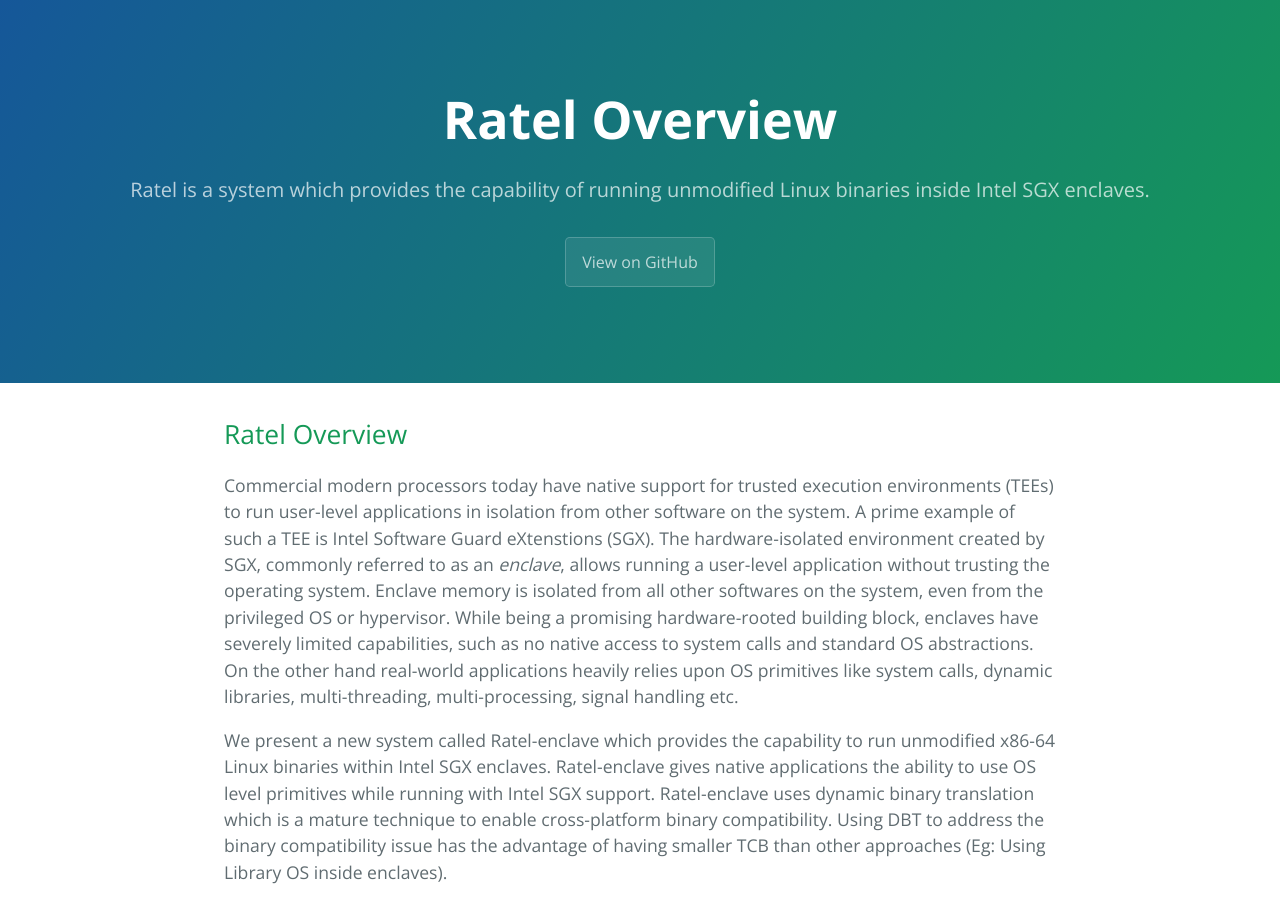
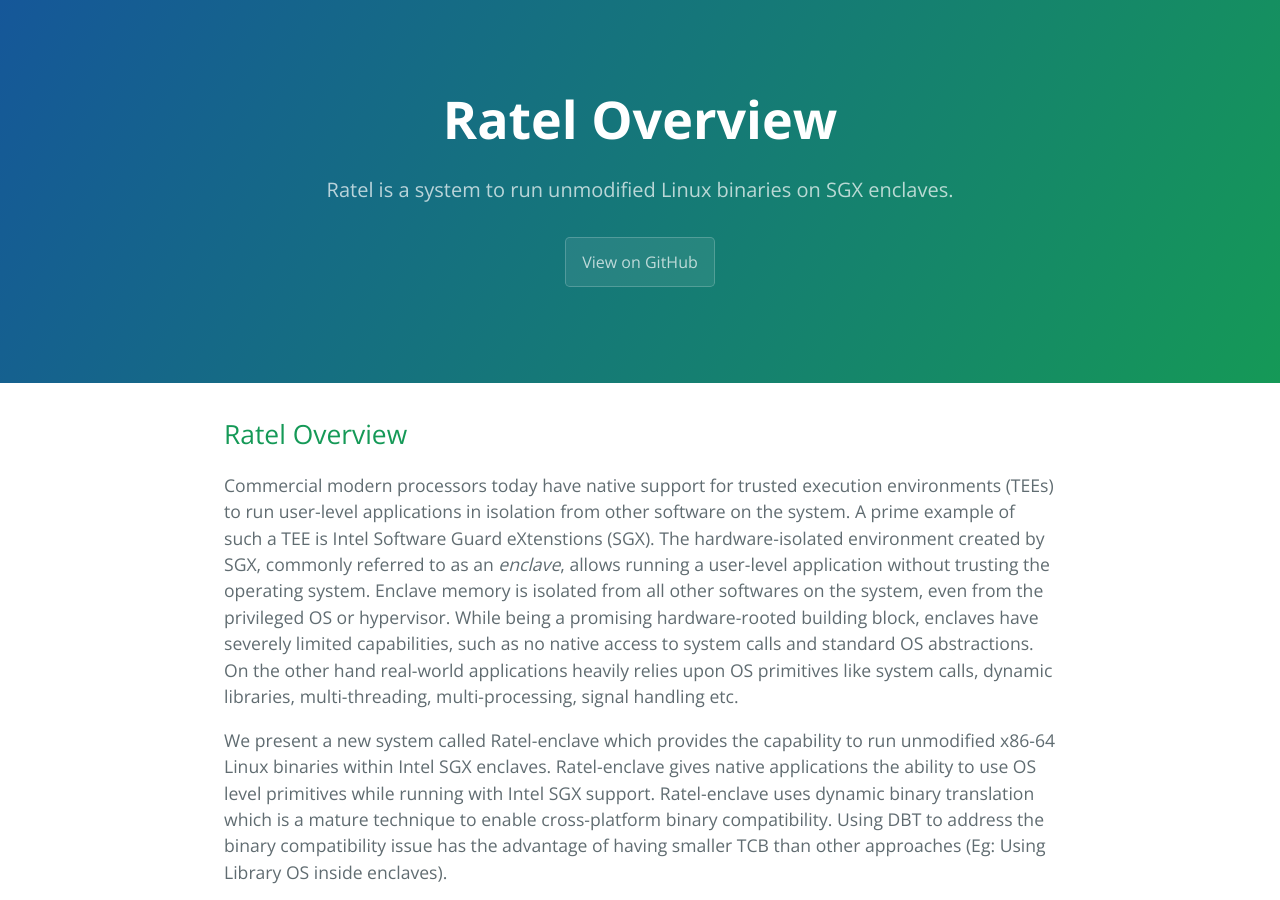
Before and after one commit to ratel-enclave/ratel-enclave.github.io, a Jekyll site: the page built from index.md, in a window 1280 px wide and 900 px high. Built offline with Jekyll 4.4.1, drawn with Linux system fonts in a browser that asks for light colours; our own code applies the rules of GitHub Pages for plain Markdown files.

Commit message:
Changing website

```diff
--- a/_config.yml
+++ b/_config.yml
@@ -1,5 +1,5 @@
 title: Ratel
-description: Ratel is a system which provides the capability of running unmodified Linux binaries inside Intel SGX enclaves.
+description: Ratel is a system to run unmodified Linux binaries on SGX enclaves.
 show_downloads: true
 google_analytics:
 theme: jekyll-theme-cayman
```
